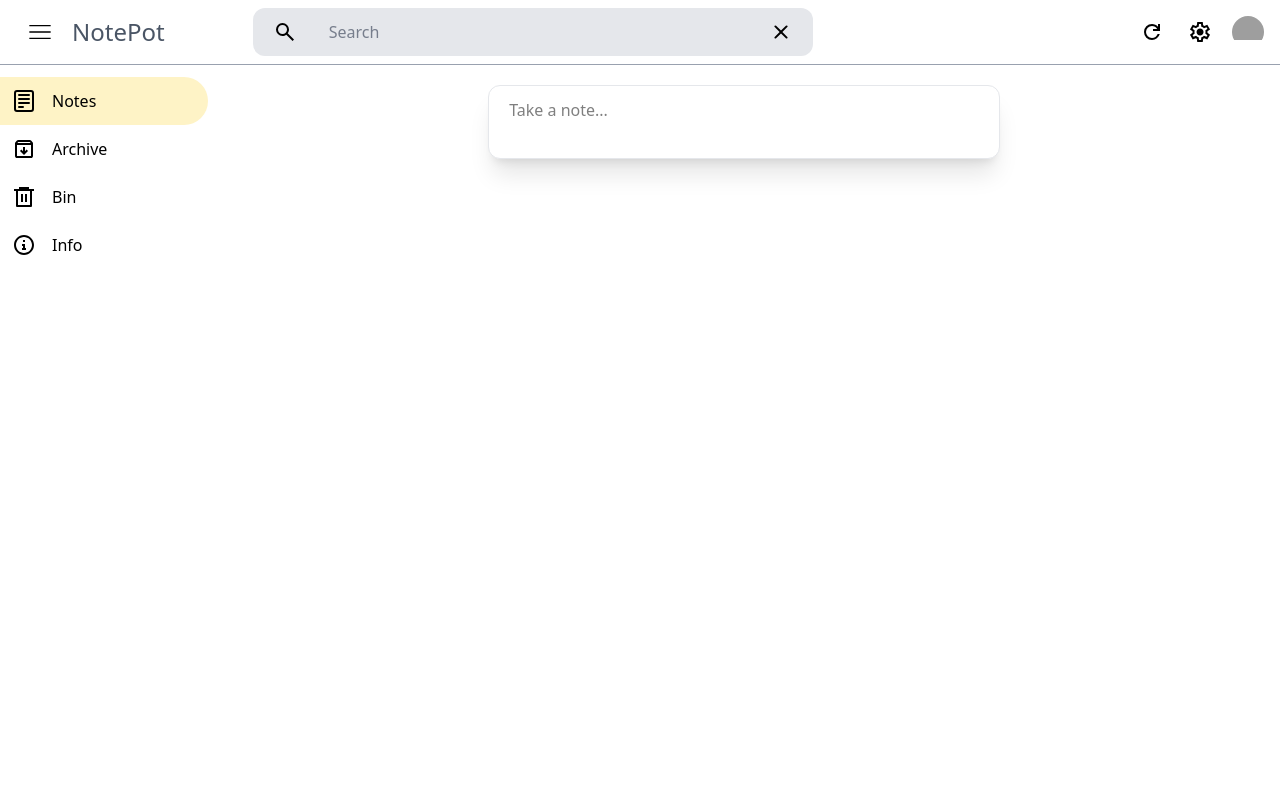
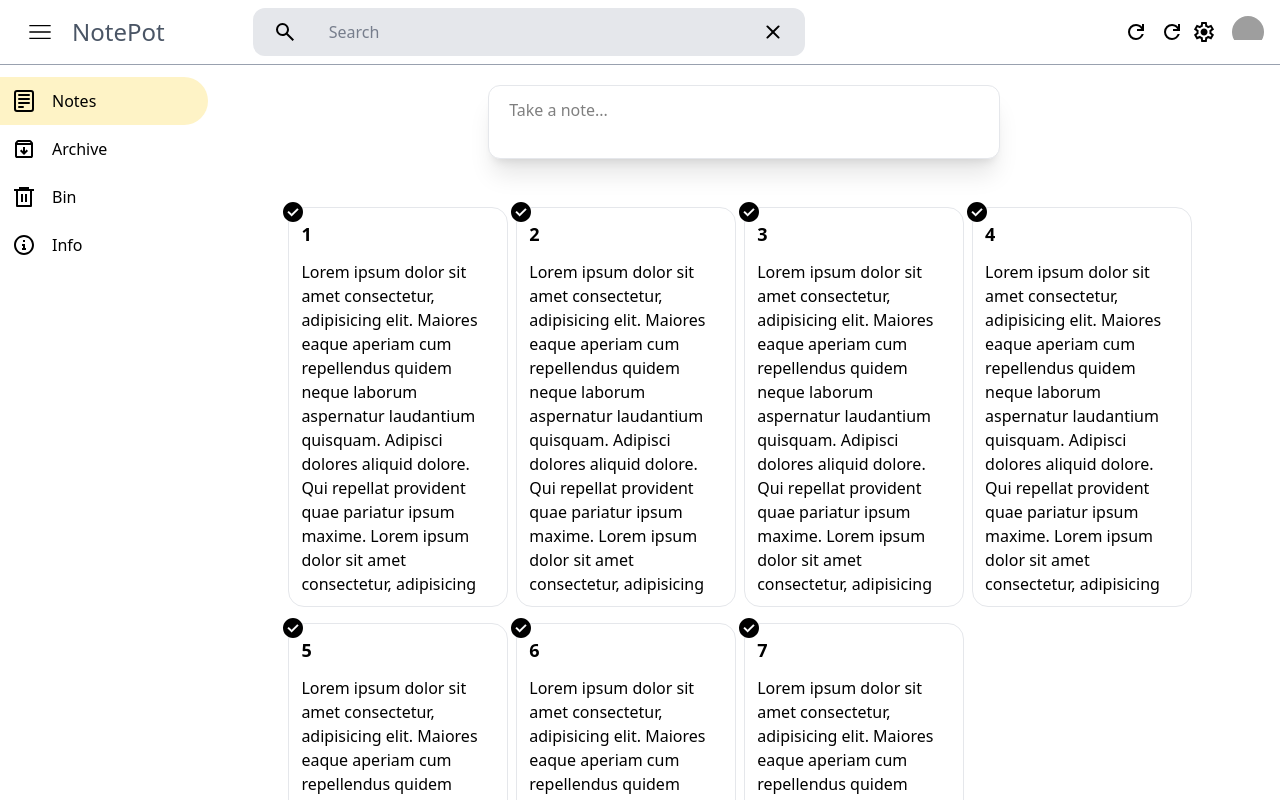
Before and after one commit to Dempsey845/note-pot, a React (Vite) app in the folder frontend/: page / in a window 1280 px wide. Shown: the top 800 px of the page. Built offline with nearby package versions, Linux system fonts and the light colour scheme; grey boxes are pictures that could not be loaded.

Commit message:
Display notes and  multi select

```diff
--- a/frontend/package.json
+++ b/frontend/package.json
@@ -11,6 +11,7 @@
   },
   "dependencies": {
     "@tailwindcss/vite": "^4.1.8",
+    "framer-motion": "^12.15.0",
     "react": "^19.1.0",
     "react-dom": "^19.1.0",
     "tailwindcss": "^4.1.8"
--- a/frontend/src/App.jsx
+++ b/frontend/src/App.jsx
@@ -1,23 +1,131 @@
-import { useState } from "react";
+import { useEffect, useState } from "react";
 import Header from "./components/Header";
 import Sidebar from "./components/Sidebar";
 import NoteInput from "./components/NoteInput";
+import { CheckCircleIcon } from "./icons/CheckCircleIcon";
+import { motion, AnimatePresence } from "framer-motion";
+import { SelectHeader } from "./components/SelectHeader";
+
+const notes = [
+  {
+    id: 1278,
+    title: "1",
+    text: "Lorem ipsum dolor sit amet consectetur, adipisicing elit. Maiores eaque aperiam cum repellendus quidem neque laborum aspernatur laudantium quisquam. Adipisci dolores aliquid dolore. Qui repellat provident quae pariatur ipsum maxime. Lorem ipsum dolor sit amet consectetur, adipisicing elit. Maiores eaque aperiam cum repellendus quidem neque laborum aspernatur laudantium quisquam. Adipisci dolores aliquid dolore. Qui repellat provident quae pariatur ipsum maxime.",
+  },
+  {
+    id: 1279,
+    title: "2",
+    text: "Lorem ipsum dolor sit amet consectetur, adipisicing elit. Maiores eaque aperiam cum repellendus quidem neque laborum aspernatur laudantium quisquam. Adipisci dolores aliquid dolore. Qui repellat provident quae pariatur ipsum maxime. Lorem ipsum dolor sit amet consectetur, adipisicing elit. Maiores eaque aperiam cum repellendus quidem neque laborum aspernatur laudantium quisquam. Adipisci dolores aliquid dolore. Qui repellat provident quae pariatur ipsum maxime.",
+  },
+  {
+    id: 1210,
+    title: "3",
+    text: "Lorem ipsum dolor sit amet consectetur, adipisicing elit. Maiores eaque aperiam cum repellendus quidem neque laborum aspernatur laudantium quisquam. Adipisci dolores aliquid dolore. Qui repellat provident quae pariatur ipsum maxime. Lorem ipsum dolor sit amet consectetur, adipisicing elit. Maiores eaque aperiam cum repellendus quidem neque laborum aspernatur laudantium quisquam. Adipisci dolores aliquid dolore. Qui repellat provident quae pariatur ipsum maxime.",
+  },
+  {
+    id: 1220,
+    title: "4",
+    text: "Lorem ipsum dolor sit amet consectetur, adipisicing elit. Maiores eaque aperiam cum repellendus quidem neque laborum aspernatur laudantium quisquam. Adipisci dolores aliquid dolore. Qui repellat provident quae pariatur ipsum maxime. Lorem ipsum dolor sit amet consectetur, adipisicing elit. Maiores eaque aperiam cum repellendus quidem neque laborum aspernatur laudantium quisquam. Adipisci dolores aliquid dolore. Qui repellat provident quae pariatur ipsum maxime.",
+  },
+  {
+    id: 1230,
+    title: "5",
+    text: "Lorem ipsum dolor sit amet consectetur, adipisicing elit. Maiores eaque aperiam cum repellendus quidem neque laborum aspernatur laudantium quisquam. Adipisci dolores aliquid dolore. Qui repellat provident quae pariatur ipsum maxime. Lorem ipsum dolor sit amet consectetur, adipisicing elit. Maiores eaque aperiam cum repellendus quidem neque laborum aspernatur laudantium quisquam. Adipisci dolores aliquid dolore. Qui repellat provident quae pariatur ipsum maxime.",
+  },
+  {
+    id: 1240,
+    title: "6",
+    text: "Lorem ipsum dolor sit amet consectetur, adipisicing elit. Maiores eaque aperiam cum repellendus quidem neque laborum aspernatur laudantium quisquam. Adipisci dolores aliquid dolore. Qui repellat provident quae pariatur ipsum maxime. Lorem ipsum dolor sit amet consectetur, adipisicing elit. Maiores eaque aperiam cum repellendus quidem neque laborum aspernatur laudantium quisquam. Adipisci dolores aliquid dolore. Qui repellat provident quae pariatur ipsum maxime.",
+  },
+  {
+    id: 1250,
+    title: "7",
+    text: "Lorem ipsum dolor sit amet consectetur, adipisicing elit. Maiores eaque aperiam cum repellendus quidem neque laborum aspernatur laudantium quisquam. Adipisci dolores aliquid dolore. Qui repellat provident quae pariatur ipsum maxime. Lorem ipsum dolor sit amet consectetur, adipisicing elit. Maiores eaque aperiam cum repellendus quidem neque laborum aspernatur laudantium quisquam. Adipisci dolores aliquid dolore. Qui repellat provident quae pariatur ipsum maxime.",
+  },
+];
 
 function App() {
   const [sidebarCollapsed, setSidebarCollapsed] = useState(false);
+  const [selectedNotes, setSelectedNotes] = useState([]);
+
+  const addSelectedNote = (note) => {
+    if (isNoteSelected(note)) {
+      setSelectedNotes((prev) => prev.filter((n) => n.id !== note.id));
+      return;
+    }
+    setSelectedNotes((prev) => [...prev, note]);
+  };
+
+  const isNoteSelected = (note) => {
+    const included = selectedNotes.includes(note);
+    console.log(included);
+    return included;
+  };
 
   const toggleSbCollapsed = () => setSidebarCollapsed(!sidebarCollapsed);
 
+  useEffect(() => {
+    console.log(selectedNotes);
+  }, [selectedNotes]);
+
   return (
     <div className="note-pot h-lvh">
-      <Header setSidebarCollapsed={toggleSbCollapsed} />
+      {selectedNotes.length === 0 ? (
+        <motion.div layout>
+          <Header setSidebarCollapsed={toggleSbCollapsed} />
+        </motion.div>
+      ) : (
+        <motion.div layout>
+          <SelectHeader
+            selectedNotes={selectedNotes}
+            setSelectedNotes={setSelectedNotes}
+          />
+        </motion.div>
+      )}
       <div className="flex">
         <Sidebar
           collapsed={sidebarCollapsed}
           setCollapsed={setSidebarCollapsed}
         />
-        <div className="notes flex justify-center w-full h-lvh px-20 py-5">
-          <NoteInput />
+        <div className="notes flex-row w-full h-lvh px-20 py-5">
+          <div className="flex justify-center">
+            <NoteInput />
+          </div>
+          {selectedNotes && (
+            <motion.div
+              layout
+              className="grid grid-cols-[repeat(auto-fit,minmax(220px,1fr))]"
+            >
+              <AnimatePresence>
+                {notes.map((note, index) => (
+                  <motion.div
+                    key={`note-${index}`}
+                    layout
+                    initial={{ opacity: 0, scale: 0.95 }}
+                    animate={{ opacity: 1, scale: 1 }}
+                    exit={{ opacity: 0, scale: 0.9 }}
+                    transition={{ duration: 0.3 }}
+                    className={`relative transition-all duration-300 ease-in-out border max-w-55 max-h-100 my-2 ${
+                      isNoteSelected(note)
+                        ? "border-2 border-black "
+                        : "border-gray-200"
+                    } rounded-2xl py-3 pl-3 pr-5 hover:shadow-xl`}
+                  >
+                    <CheckCircleIcon
+                      onClick={() => addSelectedNote(note)}
+                      height="1.5em"
+                      width="1.5em"
+                      className="absolute -top-2 -left-2 z-100"
+                    />
+                    <div className="h-full overflow-hidden">
+                      <p className="text-lg font-bold pb-3">{note.title}</p>
+                      <p>{note.text}</p>
+                    </div>
+                  </motion.div>
+                ))}
+              </AnimatePresence>
+            </motion.div>
+          )}
         </div>
       </div>
     </div>
--- /dev/null
+++ b/frontend/src/components/Button.jsx
@@ -0,0 +1,22 @@
+import { useState } from "react";
+
+function Button(props) {
+  const [hovered, setHovered] = useState(false);
+
+  return (
+    <div
+      onMouseOver={() => setHovered(true)}
+      onMouseLeave={() => setHovered(false)}
+      className={`${props.className || " "} hover relative`}
+    >
+      <props.icon width={props.width || "1em"} height={props.height || "1em"} />
+      {hovered && (
+        <div className="absolute text-xs bg-gray-700/50 -bottom-5 right-0 py-0.5 px-2 rounded">
+          {props.info || "info"}
+        </div>
+      )}
+    </div>
+  );
+}
+
+export default Button;
--- a/frontend/src/components/Header.jsx
+++ b/frontend/src/components/Header.jsx
@@ -5,6 +5,7 @@ import { SearchIcon } from "../icons/SearchIcon";
 import { RefreshIcon } from "../icons/RefreshIcon";
 import { ArrowBackIcon } from "../icons/ArrowBackIcon";
 import { SettingsIcon } from "../icons/SettingsIcon";
+import Button from "./Button";
 
 function Header({ setSidebarCollapsed }) {
   const [searchFocused, setSearchFocused] = useState(false);
@@ -92,7 +93,13 @@ function Header({ setSidebarCollapsed }) {
           <div className="header-hover p-3">
             <RefreshIcon width="1.5em" height="1.5em" />
           </div>
-          <div className="header-hover p-3">
+          <Button
+            width="1.5em"
+            height="1.5em"
+            icon={RefreshIcon}
+            info="Refresh"
+          />
+          <div className="header-hover">
             <SettingsIcon width="1.5em" height="1.5em" />
           </div>
 
--- a/frontend/src/components/NoteInput.jsx
+++ b/frontend/src/components/NoteInput.jsx
@@ -20,7 +20,7 @@ function NoteInput() {
   };
 
   return (
-    <div className="w-128 flex flex-col h-fit bg-white p-1 border border-gray-200 rounded-xl shadow-xl">
+    <div className="w-128 mb-10 flex flex-col h-fit bg-white p-1 border border-gray-200 rounded-xl shadow-xl">
       {!collapsed && (
         <input
           onInput={handleTitleInput}
--- /dev/null
+++ b/frontend/src/components/SelectHeader.jsx
@@ -0,0 +1,32 @@
+import { ArchiveIcon } from "../icons/ArchiveIcon";
+import { BinIcon } from "../icons/BinIcon";
+import { CloseIcon } from "../icons/CloseIcon";
+
+export function SelectHeader({ selectedNotes, setSelectedNotes }) {
+  const clearSelection = () => {
+    setSelectedNotes([]);
+  };
+
+  return (
+    <header>
+      <div className="flex w-full gap-5 border-b border-gray-400 justify-between p-2">
+        <div className="flex items-center">
+          <div onClick={() => clearSelection()} className="header-hover">
+            <CloseIcon width="1.5em" height="1.5em" />
+          </div>
+          <p className="text-gray-600 font-medium text-lg">
+            {selectedNotes.length} selected
+          </p>
+        </div>
+        <div className="flex items-center">
+          <div className="header-hover">
+            <ArchiveIcon width="1.5em" height="1.5em" />
+          </div>
+          <div className="header-hover">
+            <BinIcon width="1.5em" height="1.5em" />
+          </div>
+        </div>
+      </div>
+    </header>
+  );
+}
--- /dev/null
+++ b/frontend/src/icons/CheckCircleIcon.jsx
@@ -0,0 +1,17 @@
+export function CheckCircleIcon(props) {
+  return (
+    <svg
+      xmlns="http://www.w3.org/2000/svg"
+      width="1em"
+      height="1em"
+      viewBox="0 0 24 24"
+      {...props}
+    >
+      {/* Icon from Material Symbols by Google - https://github.com/google/material-design-icons/blob/master/LICENSE */}
+      <path
+        fill="currentColor"
+        d="m10.6 16.6l7.05-7.05l-1.4-1.4l-5.65 5.65l-2.85-2.85l-1.4 1.4zM12 22q-2.075 0-3.9-.788t-3.175-2.137T2.788 15.9T2 12t.788-3.9t2.137-3.175T8.1 2.788T12 2t3.9.788t3.175 2.137T21.213 8.1T22 12t-.788 3.9t-2.137 3.175t-3.175 2.138T12 22"
+      />
+    </svg>
+  );
+}
```
Also changed, not shown: 1 other file (tests, documents, lock files or other folders).
